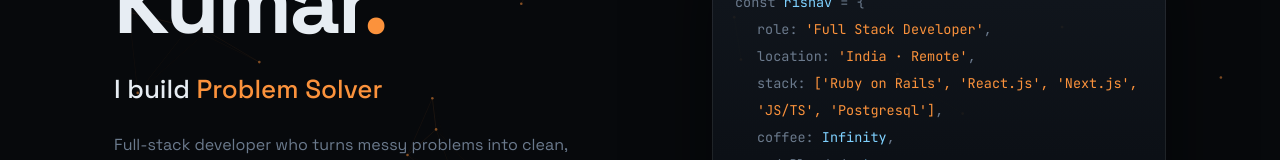
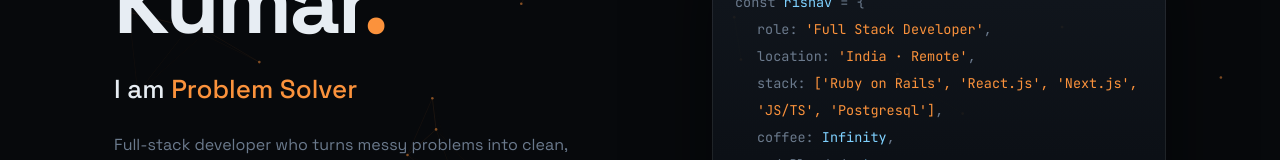
Before and after one commit to rishavkr08/rishakumar, a Next.js app: page / in a window 1280 px wide. Shown: the part 346-506 px from the top of the page. Built offline with nearby package versions, Linux system fonts and the light colour scheme.

Commit message:
Replace build with am

```diff
--- a/src/components/Hero.tsx
+++ b/src/components/Hero.tsx
@@ -61,7 +61,7 @@ export default function Hero() {
 
           <ScrollReveal delay={160}>
             <div className="mt-6 text-[clamp(18px,2.6vw,26px)] font-medium">
-              I build{' '}
+              I am{' '}
               <span ref={typedRef} style={{ color: 'var(--accent)' }} />
               <span
                 className="inline-block w-[9px] ml-[3px] align-[-2px]"
```
